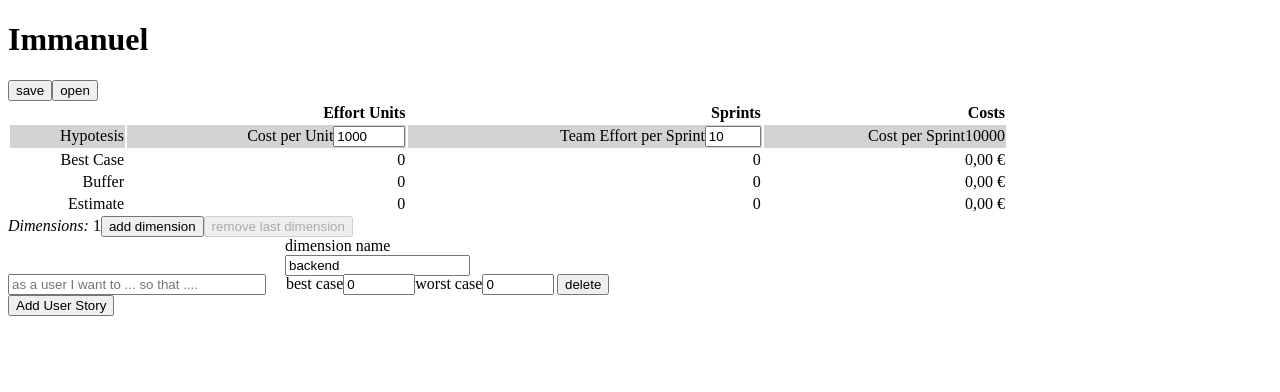
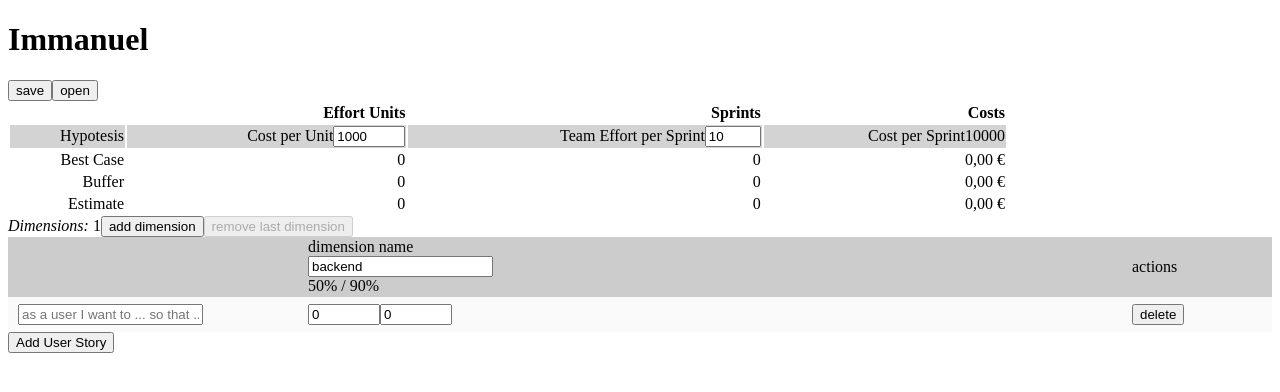
Before and after one commit to adellava/immanuel, a React app: page / in a window 1280 px wide. Both pictures are taken after a click on the button "Add User Story". Shown: the top 392 px of the page. Built offline with nearby package versions, Linux system fonts and the light colour scheme.

Commit message:
improve layout

```diff
--- a/config/webpack.common.js
+++ b/config/webpack.common.js
@@ -45,8 +45,8 @@ module.exports = {
             },
       },
       {
-        test: /\.css$/i,
-        use: ['style-loader', 'css-loader'],
+        test: /\.s[ac]ss$/i,
+        use: ['style-loader', 'css-loader', 'sass-loader'],
       },
       {
         test: /\.(png|svg|jpg|jpeg|gif)$/i,
--- a/package.json
+++ b/package.json
@@ -36,6 +36,8 @@
     "html-webpack-plugin": "5.2.0",
     "jest": "26.6.3",
     "regenerator-runtime": "0.13.7",
+    "sass": "1.32.8",
+    "sass-loader": "11.0.1",
     "style-loader": "2.0.0",
     "typescript": "4.2.2",
     "webpack": "5.24.2",
--- a/src/index.tsx
+++ b/src/index.tsx
@@ -1,7 +1,6 @@
 import ReactDOM from "react-dom";
 import React from "react";
 import App from "App"
-import "style.css";
 
 ReactDOM.render(
   <React.StrictMode>
--- /dev/null
+++ b/src/pages/components/UserStoriesHeaderComponent.scss
@@ -0,0 +1,18 @@
+.user-story-header {
+    display: grid;
+    align-items: center;
+    grid-template-columns: 280px 1fr 130px;
+    grid-template-areas: ". dimensions actions";
+    grid-template-rows: 60px;
+    gap: 15px 10px;
+    padding: 0 10px;
+    background-color: #ccc;
+    &__estimate-dimensions {
+        grid-area: "dimensions";
+        display: grid;
+        grid-template-columns: repeat(auto-fill, minmax(200px, 1fr));
+    }
+    &__actions {
+        grid-area: "actions";
+    }
+}
--- a/src/pages/components/UserStoriesHeaderComponent.tsx
+++ b/src/pages/components/UserStoriesHeaderComponent.tsx
@@ -1,5 +1,5 @@
 import React from "react";
-
+import "pages/components/UserStoriesHeaderComponent.scss";
 interface UserStoriesHeaderComponentProps {
     userStoryDimensionsLabels: string[],
     onUserStoryDimensionsLabelsChanged: (label:string, index:number) => void
@@ -11,16 +11,20 @@ const UserStoriesHeaderComponent = ( { userStoryDimensionsLabels, onUserStoryDim
         onUserStoryDimensionsLabelsChanged(e.target.value, aLabelIndex);
     };
 
-    return <div>
-        <div style={{width: "257px", marginRight: "20px", height: "20px", display: "inline-block"}}></div>
+    return <div className="user-story-header">
+        <div></div>
+        <div className="user-story-header__estimate-dimensions">
         {userStoryDimensionsLabels.map((label:string, i) => {
-            return  <div style={{width: "271px", height: "20px", display: "inline-block"}} key={`key-${i}`}>
+            return  <div key={`key-${i}`}>
                 <label>
-                    dimension name
+                    dimension name<br/>
                     <input type="text" value={label}  onChange={(event) => onFormChange(event, i)}/>
                 </label>
+                <div>50% / 90%</div>
             </div>;
         })}
+        </div>
+        <div className="user-story-header__actions">actions</div>
     </div>;
 }
 
--- /dev/null
+++ b/src/pages/components/UserStoryComponent.scss
@@ -0,0 +1,22 @@
+.user-story {
+    display: grid;
+    grid-template-columns: 280px 1fr 130px;
+    grid-template-rows: 35px;
+    gap: 15px 10px;
+    padding: 0 10px;
+    justify-content: start;
+    align-items: center;
+    &:nth-child(odd) {
+        background-color: #f5f5f5;
+    }
+    &:nth-child(even) {
+        background-color: #fafafa;
+    }
+    &:hover {
+        background-color: #eee;
+    }
+    &__estimate {
+        display: grid;
+        grid-template-columns: repeat(auto-fill, minmax(200px, 1fr));
+    }
+}
--- a/src/pages/components/UserStoryComponent.tsx
+++ b/src/pages/components/UserStoryComponent.tsx
@@ -1,6 +1,7 @@
 import React, { useState } from "react";
 import { UserStory, UserStoryEstimate } from "model/entities";
 import UserStoryEstimateComponent from "pages/components/UserStoryEstimateComponent";
+import "pages/components/UserStoryComponent.scss";
 
 const MAX_ESTIMATE_VALUE = 13;
 const MIN_ESTIMATE_VALUE = 1;
@@ -95,10 +96,11 @@ const UserStoryComponent = ( { userStory, index, onUserStoryChanged, onUserStory
         onUserStoryDeleted(index);
     }
 
-    return <div>
-        <label>
-            <input value={userStoryForm.description} type="text" name="description" placeholder="as a user I want to ... so that ...." style={{width: "250px", marginRight: "20px"}} onChange={onFormChange}/>
+    return <div className="user-story">
+        <label className="user-story__description">
+            <input value={userStoryForm.description} type="text" name="description" placeholder="as a user I want to ... so that ...." onChange={onFormChange}/>
         </label>
+        <div className="user-story__estimate">
             {userStoryForm.estimate.map((aUserStoryEstimate:UserStoryEstimate, i) => {
                 return  <UserStoryEstimateComponent
                     key={`key-${i}`}
@@ -108,7 +110,8 @@ const UserStoryComponent = ( { userStory, index, onUserStoryChanged, onUserStory
                     onUserStoryEstimateChanged={(event) => onFormChange(event, i)}
                     onUserStoryEstimateBlur={(event) => onFormBlur(event, i)}/>;
             })}
-        <div style={{width: "100px", height: "20px", display: "inline-block"}}>
+        </div>
+        <div className="user-story__actions">
             <button onClick={onDelete} tabIndex={-1}>
                 delete
             </button>
--- a/src/pages/components/UserStoryEstimateComponent.tsx
+++ b/src/pages/components/UserStoryEstimateComponent.tsx
@@ -15,13 +15,11 @@ const UserStoryEstimateComponent = ({
     onUserStoryEstimateChanged,
     onUserStoryEstimateBlur
 }:UserStoryEstimateComponentProps) => {
-    return  <div  style={{width: "271px", height: "20px", display: "inline-block"}}>
+    return  <div>
     <label>
-        best case
         <input type="number" name="bestCase" min={minEstimateValue} max={maxEstimateValue} step="0.5" value={userStoryEstimate.bestCase} onChange={onUserStoryEstimateChanged} onBlur={onUserStoryEstimateBlur}/>
     </label>
     <label>
-        worst case
         <input type="number" name="worstCase" min={minEstimateValue} max={maxEstimateValue} step="0.5" value={userStoryEstimate.worstCase} onChange={onUserStoryEstimateChanged} onBlur={onUserStoryEstimateBlur}/>
     </label>
 </div>;
--- a/src/style.css
+++ /dev/null
@@ -1,3 +0,0 @@
-.hello {
-    color: red;
-}
```
Also changed, not shown: 1 other file (tests, documents, lock files or other folders). Lines whose indentation alone changed are shown as unchanged.
